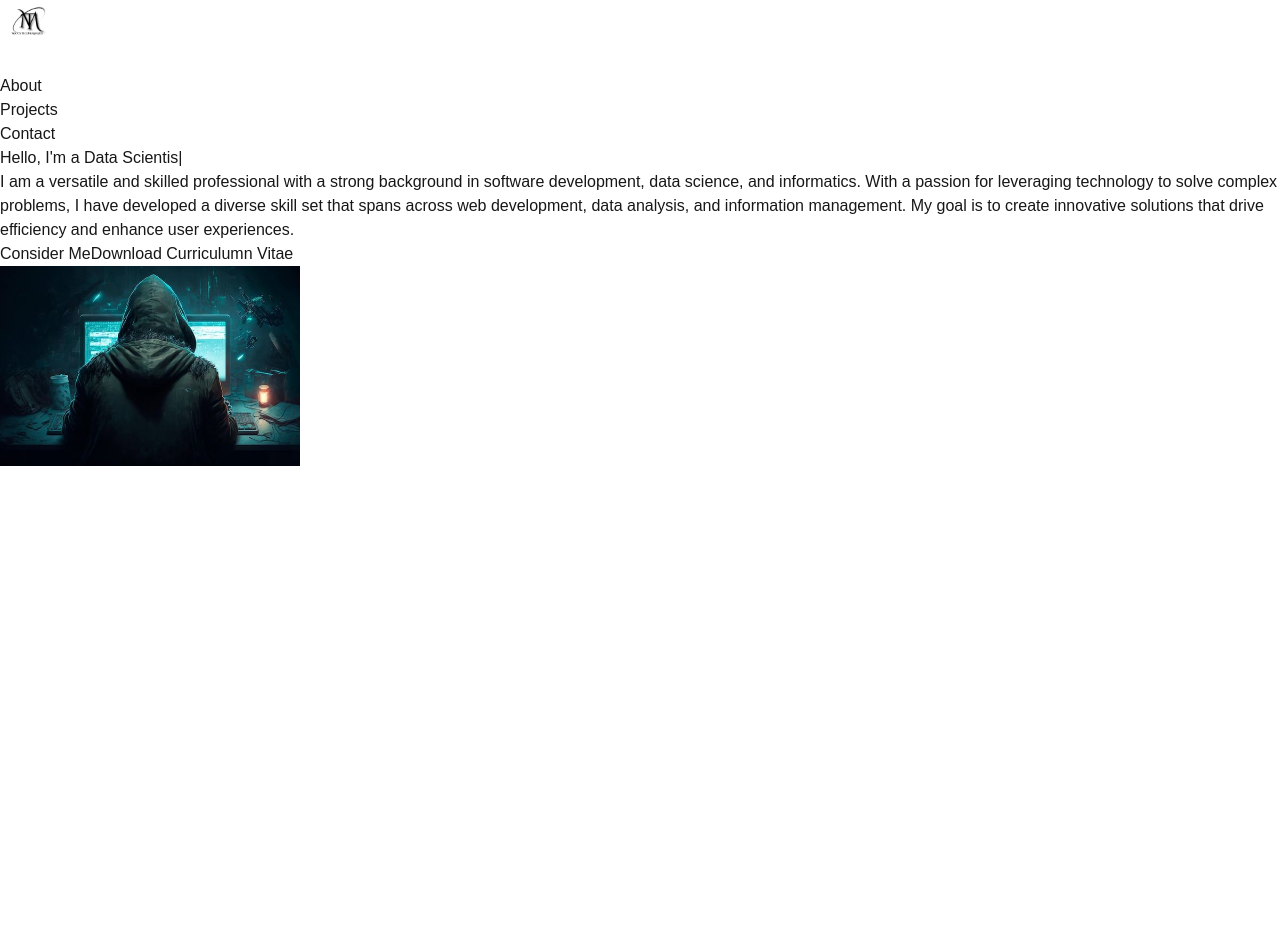
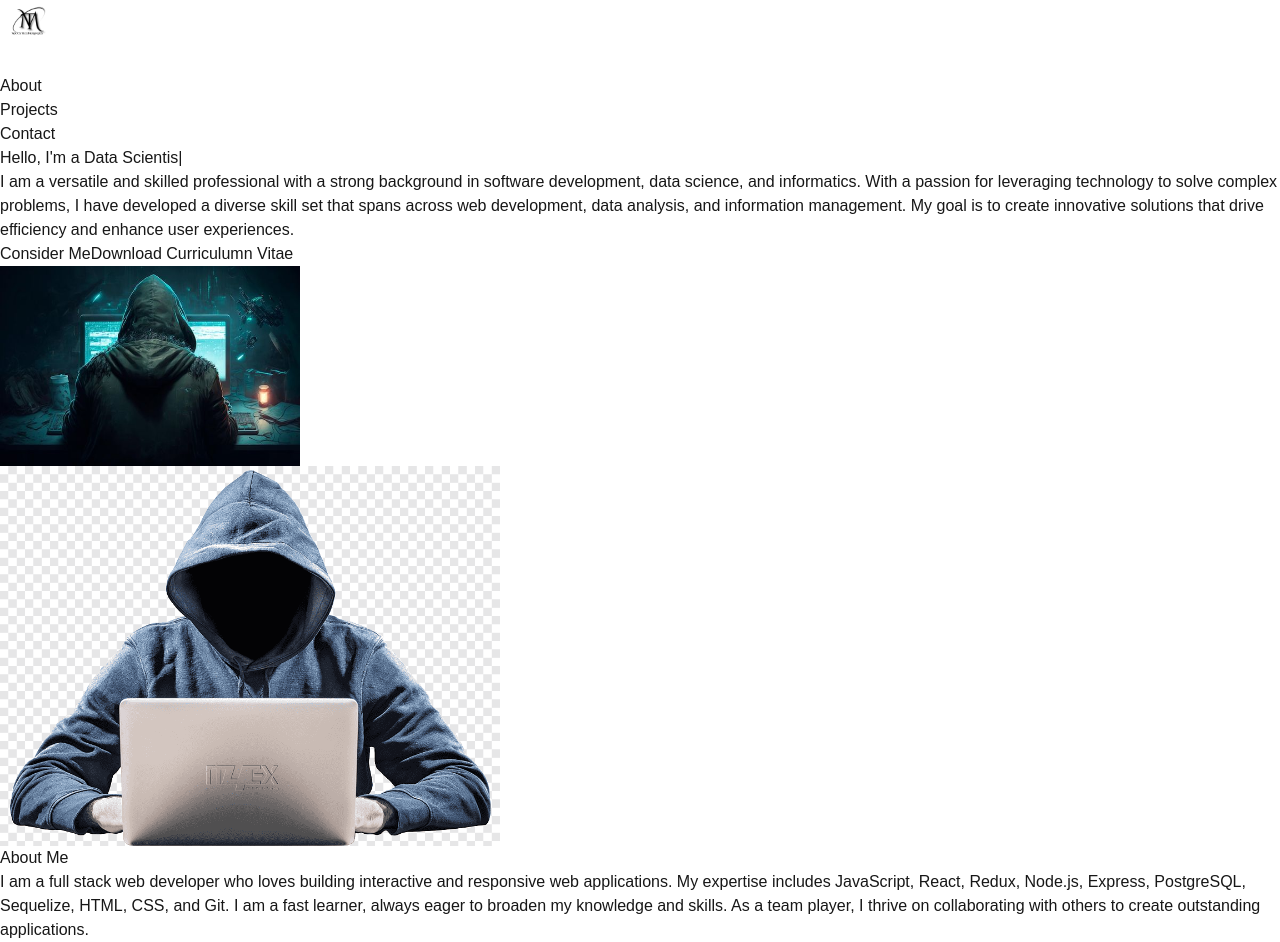
Before and after one commit to sairosthedev/macdonaldsairos, a Next.js app: page / in a window 1280 px wide. Before the commit the page ends 800 px from the top, so only its background shows below. Built offline with nearby package versions, Linux system fonts and the light colour scheme.

Commit message:
small changes

```diff
--- /dev/null
+++ b/src/app/components/AboutSection.jsx
@@ -0,0 +1,22 @@
+import React from 'react'
+import Image from 'next/image';
+
+
+const AboutSection = () => {
+  return (
+    <section className='text-white' id="about"><div className="md:grid md:grid-cols-2 gap-8 items-center py-8 px-4 xl:gap-16 sm:py-16 xl:px-16">
+        <Image src="/images/hero.png" width={500} height={500}
+         className="rounded-full object cover" />
+         <div className="mt-4 md:mt-0 text-left flex flex-col h-full">
+         <h2 className="text-4xl font-bold text-white mb-4">About Me</h2>
+         <p className="text-base lg:text-lg">
+         I am a full stack web developer who loves building interactive and responsive web applications. My expertise includes JavaScript, React, Redux, Node.js, Express, PostgreSQL, Sequelize, HTML, CSS, and Git. I am a fast learner, always eager to broaden my knowledge and skills. As a team player, I thrive on collaborating with others to create outstanding applications.
+         </p>
+
+         </div>
+    </div>
+    </section>
+  )
+};
+
+export default AboutSection;
--- a/src/app/page.js
+++ b/src/app/page.js
@@ -1,7 +1,7 @@
 import Image from "next/image";
 import HeroSection from "./components/HeroSection";
 import Navbar from "./components/Navbar";
-
+import AboutSection from "./components/AboutSection";
 
 export default function Home() {
   return(
@@ -9,6 +9,7 @@ export default function Home() {
       <Navbar/>
       <div class="container mt-24 mx-auto px-12 py-4 ">
       <HeroSection />
+      <AboutSection/>
       </div>
     </main>
   )
```
